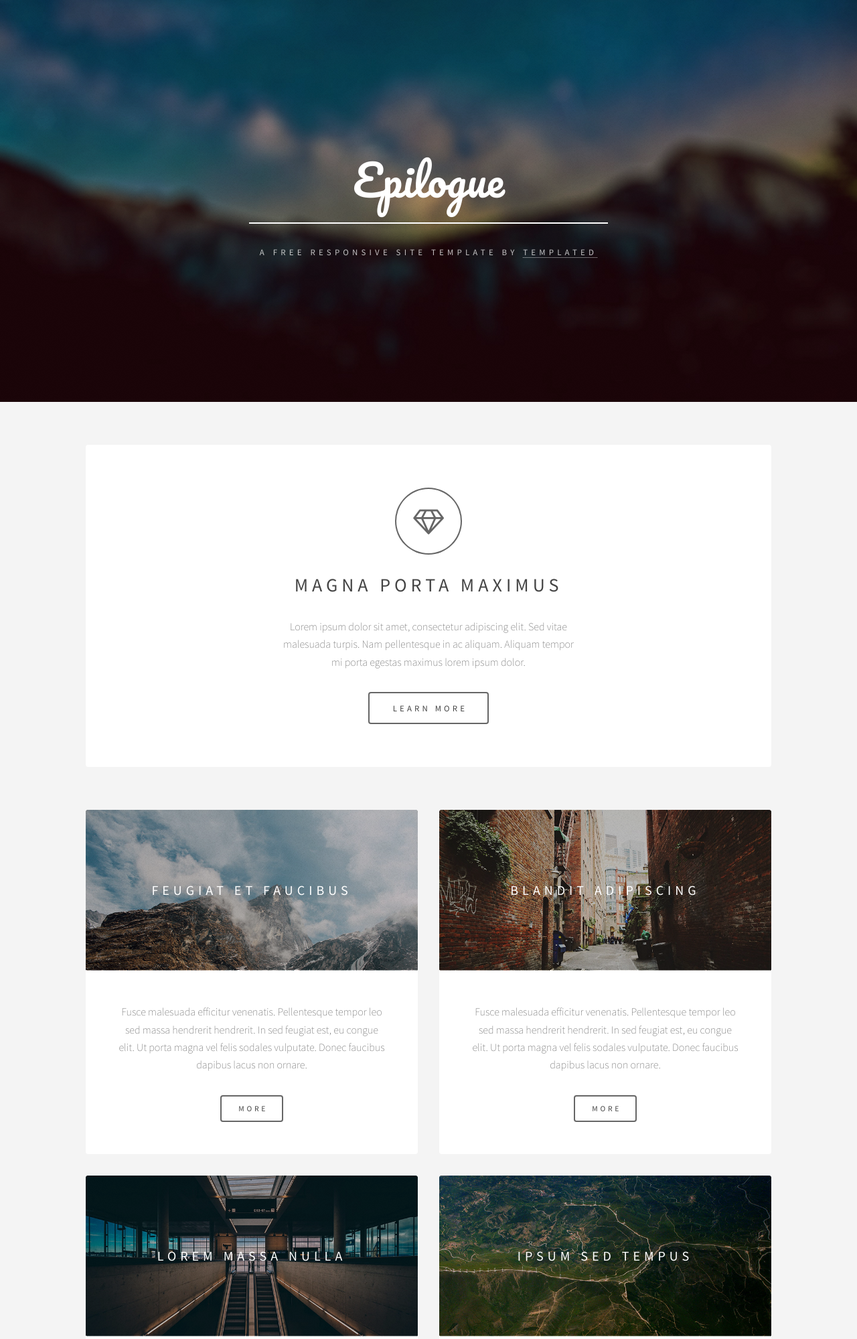
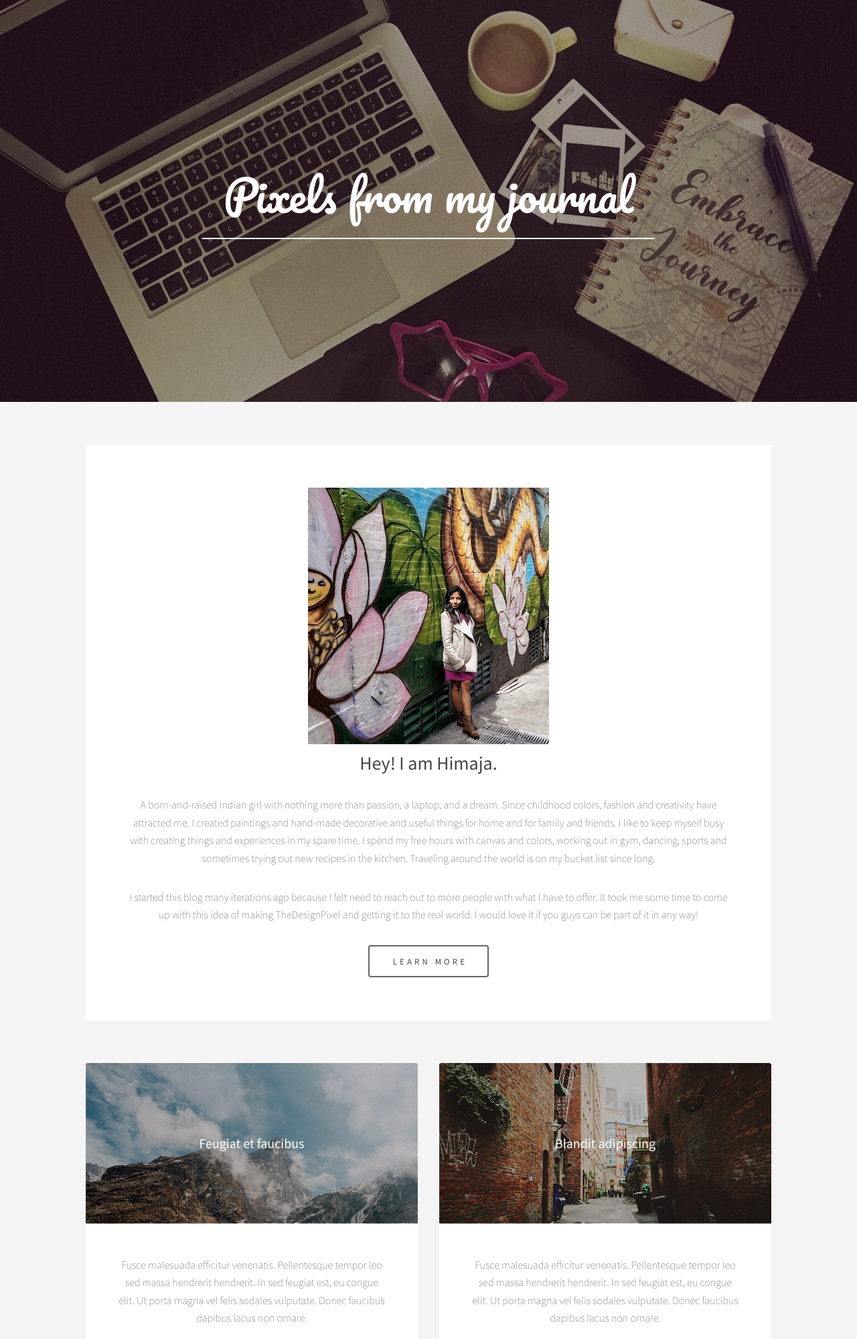
Before and after one commit to iamhimaja/iamhimaja.github.io, a PHP site: page / in a window 1280 px wide. Shown: the top 1999 px of the page at 67% size. Run offline with PHP 8.4, Linux system fonts and the light colour scheme.

Commit message:
add new files

```diff
--- a/assets/css/main.css
+++ b/assets/css/main.css
@@ -156,8 +156,8 @@
 		font-weight: 400;
 		line-height: 1.5;
 		margin: 0 0 1em 0;
-		text-transform: uppercase;
-		letter-spacing: 0.375rem;
+		text-transform: none;
+		letter-spacing: normal;
 	}
 
 		h1 a, h2 a, h3 a, h4 a, h5 a, h6 a {
@@ -1292,7 +1292,7 @@
 		-ms-flex-direction: column;
 		flex-direction: column;
 		padding: 8em 0 6em 0;
-		background-image: url("../../images/banner.jpg");
+		background-image: url("../../images/banner1.jpg");
 		background-size: cover;
 		background-position: center;
 		background-attachment: fixed;
--- a/index.html
+++ b/index.html
@@ -16,8 +16,7 @@
 		<!-- Header -->
         <header id="header" class="alt">
             <div class="inner">
-					<h1>Epilogue</h1>
-					<p>A free responsive site template by <a href="https://templated.co">TEMPLATED</a></p>
+                <h1>Pixels from my journal</h1>
             </div>
         </header>
 
@@ -26,11 +25,12 @@
 
 				<!-- Banner -->
                 <section id="intro" class="main">
-						<span class="icon fa-diamond major"></span>
-						<h2>Magna porta maximus</h2>
-						<p>Lorem ipsum dolor sit amet, consectetur adipiscing elit. Sed vitae<br />
-						malesuada turpis. Nam pellentesque in ac aliquam. Aliquam tempor<br />
-						mi porta egestas maximus lorem ipsum dolor.</p>
+                    <img src="images/profile-pic1.jpg" alt="profile-pic" class="profile-pic">
+                    <h2>Hey! I am Himaja.</h2>
+                    <p>
+                        A born-and-raised Indian girl with nothing more than passion, a laptop, and a dream. Since childhood colors, fashion and creativity have attracted me. I created paintings and hand-made decorative and useful things for home and for family and friends. I like to keep myself busy with creating things and experiences in my spare time. I spend my free hours with canvas and colors, working out in gym, dancing, sports and sometimes trying out new recipes in the kitchen. Traveling around the world is on my bucket list since long.
+                    </p>
+                    <p>I started this blog many iterations ago because I felt need to reach out to more people with what I have to offer. It took me some time to come up with this idea of making TheDesignPixel and getting it to the real world. I would love it if you guys can be part of it in any way!</p></p>
                     <ul class="actions">
                         <li><a href="#" class="button big">Learn More</a></li>
                     </ul>
```
Also changed, not shown: images/banner1.jpg (added), images/profile-pic1.jpg (added), 3 other files. Lines whose indentation alone changed are shown as unchanged.
